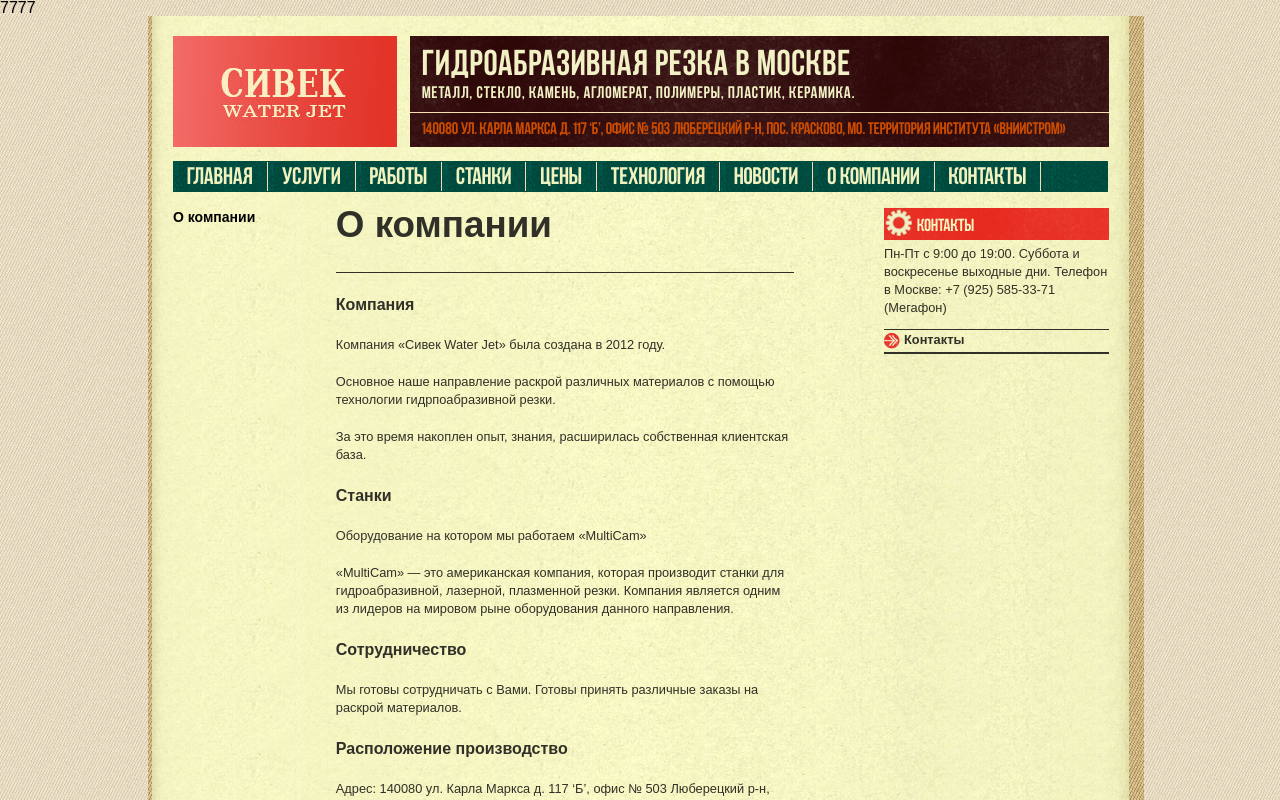
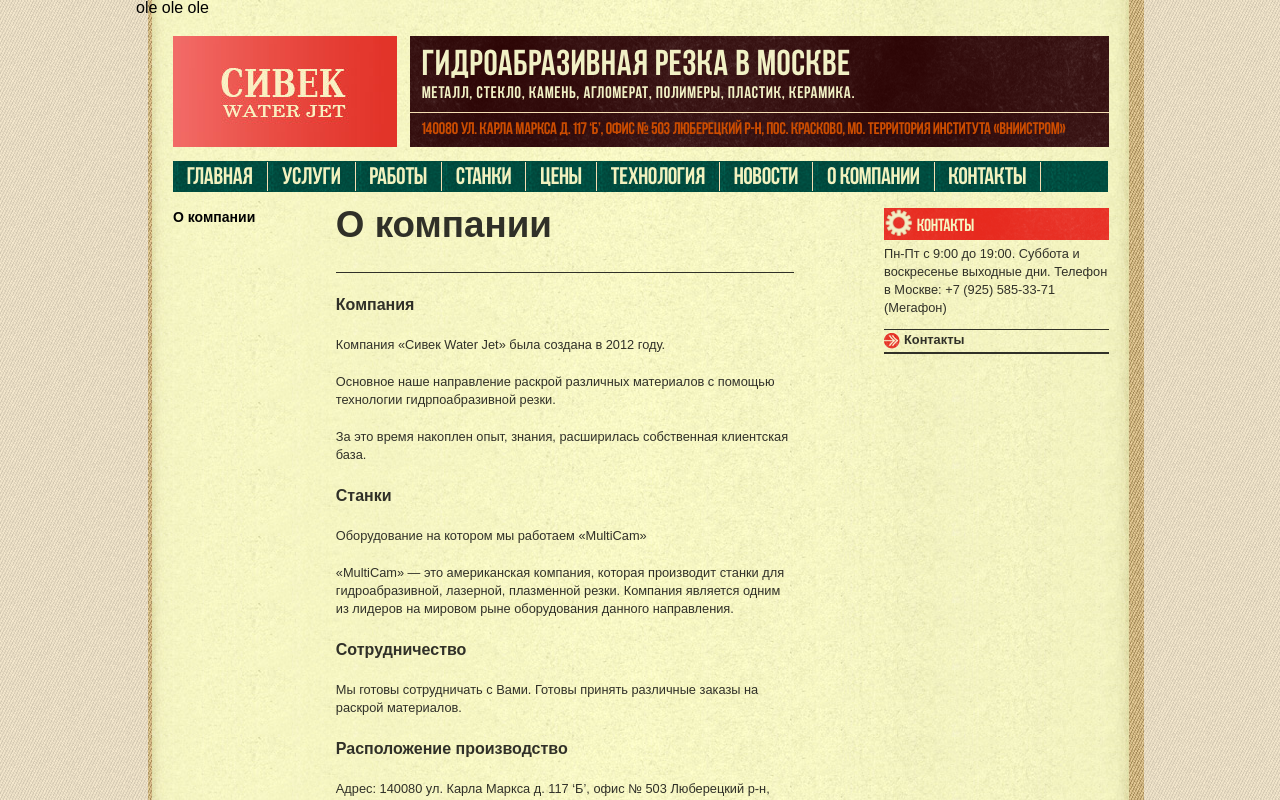
Before and after one commit to ippon1974/wcut_v1, a Next.js app: page /about in a window 1280 px wide. Shown: the top 800 px of the page. Built offline with nearby package versions, Linux system fonts and the light colour scheme.

Commit message:
home book

```diff
--- a/components/Header.js
+++ b/components/Header.js
@@ -9,7 +9,7 @@ const Header = () => {
 
     return(
         <>
-                7777
+
             {/* <div className={`${classes.wrapperLogo}`}>
                         <div className={`${classes.itemMy} ${classes.logo}`}>
                             <Link title='Сивек Water Jet' href={'/'}>
--- a/components/Layout.js
+++ b/components/Layout.js
@@ -16,7 +16,7 @@ const Layout = ({children, title = 'Civek Water Jet', description = 'Можем
 
                 <div className="wrapperOselOsel">
 
-                <Header/>
+                {/* <Header/> */}
 
                 {children}
 
--- /dev/null
+++ b/components/ui/navigation.js
@@ -0,0 +1,7 @@
+const Navigation = () => (
+    <div>
+        ole ole ole
+    </div>
+);
+
+export default Navigation;
--- a/pages/about/index.js
+++ b/pages/about/index.js
@@ -1,4 +1,5 @@
 import Layout from "../../components/Layout";
+import Navigation from "../../components/ui/navigation"
 import classes from '../../styles/about.module.scss';
 import Link from "next/link";
 import Head from 'next/head';
@@ -21,7 +22,7 @@ export default function About() {
             <div className={`${classes.wrapper}`}>
 
             <div className={`${classes.header}`}>
-
+            <Navigation />
                     <div className={`${classes.wrapperLogo}`}>
                         <div className={`${classes.itemLogo} ${classes.logo}`}>
                             <Link title='Сивек Water Jet' href={'/'}>
```
